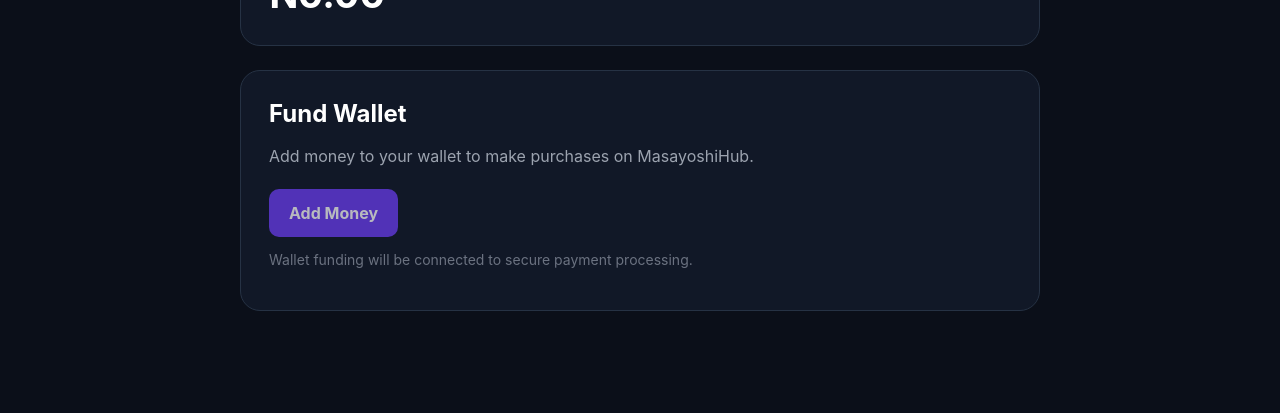
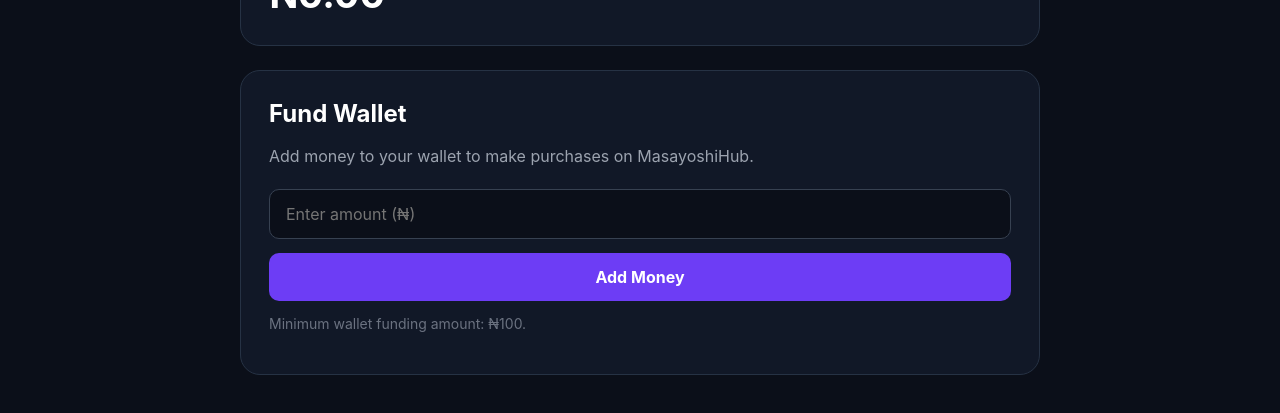
Before and after one commit to justiceeby4/Masayoshihub, a Next.js app: page /wallet in a window 1280 px wide. Shown: the part 449-862 px from the top of the page. Built offline with nearby package versions, Linux system fonts and the light colour scheme; no server answers.

Commit message:
Update page.tsx

```diff
--- a/app/wallet/page.tsx
+++ b/app/wallet/page.tsx
@@ -6,6 +6,9 @@ import { createClient } from "@/utils/supabase/client";
 
 export default function WalletPage() {
   const [balance, setBalance] = useState(0);
+  const [amount, setAmount] = useState("");
+  const [loading, setLoading] = useState(false);
+  const [errorMessage, setErrorMessage] = useState("");
 
   useEffect(() => {
     const loadBalance = async () => {
@@ -22,6 +25,52 @@ export default function WalletPage() {
 
     loadBalance();
   }, []);
+
+  const handleAddMoney = async () => {
+    setErrorMessage("");
+
+    const amountNumber = Number(amount);
+
+    if (
+      !Number.isFinite(amountNumber) ||
+      !Number.isInteger(amountNumber) ||
+      amountNumber < 100
+    ) {
+      setErrorMessage("Enter an amount of at least ₦100.");
+      return;
+    }
+
+    try {
+      setLoading(true);
+
+      const response = await fetch("/api/paystack/initialize", {
+        method: "POST",
+        headers: {
+          "Content-Type": "application/json",
+        },
+        body: JSON.stringify({
+          amount: amountNumber,
+        }),
+      });
+
+      const result = await response.json();
+
+      if (!response.ok) {
+        setErrorMessage(
+          result.error || "Unable to start payment."
+        );
+        return;
+      }
+
+      window.location.href = result.authorization_url;
+    } catch {
+      setErrorMessage(
+        "Something went wrong. Please try again."
+      );
+    } finally {
+      setLoading(false);
+    }
+  };
 
   return (
     <main
@@ -126,23 +175,58 @@ export default function WalletPage() {
               marginBottom: "20px",
             }}
           >
-            Add money to your wallet to make purchases on MasayoshiHub.
+            Add money to your wallet to make purchases on
+            MasayoshiHub.
           </p>
 
+          <input
+            type="number"
+            min="100"
+            step="1"
+            value={amount}
+            onChange={(e) => setAmount(e.target.value)}
+            placeholder="Enter amount (₦)"
+            style={{
+              width: "100%",
+              boxSizing: "border-box",
+              padding: "14px 16px",
+              borderRadius: "10px",
+              border: "1px solid #374151",
+              background: "#0b0f19",
+              color: "white",
+              fontSize: "16px",
+              marginBottom: "14px",
+            }}
+          />
+
+          {errorMessage && (
+            <p
+              style={{
+                color: "#f87171",
+                marginBottom: "14px",
+              }}
+            >
+              {errorMessage}
+            </p>
+          )}
+
           <button
-            disabled
+            onClick={handleAddMoney}
+            disabled={loading}
             style={{
+              width: "100%",
               padding: "14px 20px",
               borderRadius: "10px",
               border: "none",
               background: "#6d3df5",
               color: "white",
               fontWeight: 700,
-              cursor: "not-allowed",
-              opacity: 0.7,
+              fontSize: "16px",
+              cursor: loading ? "not-allowed" : "pointer",
+              opacity: loading ? 0.7 : 1,
             }}
           >
-            Add Money
+            {loading ? "Opening Paystack..." : "Add Money"}
           </button>
 
           <p
@@ -152,7 +236,7 @@ export default function WalletPage() {
               marginTop: "14px",
             }}
           >
-            Wallet funding will be connected to secure payment processing.
+            Minimum wallet funding amount: ₦100.
           </p>
         </section>
       </div>
```
